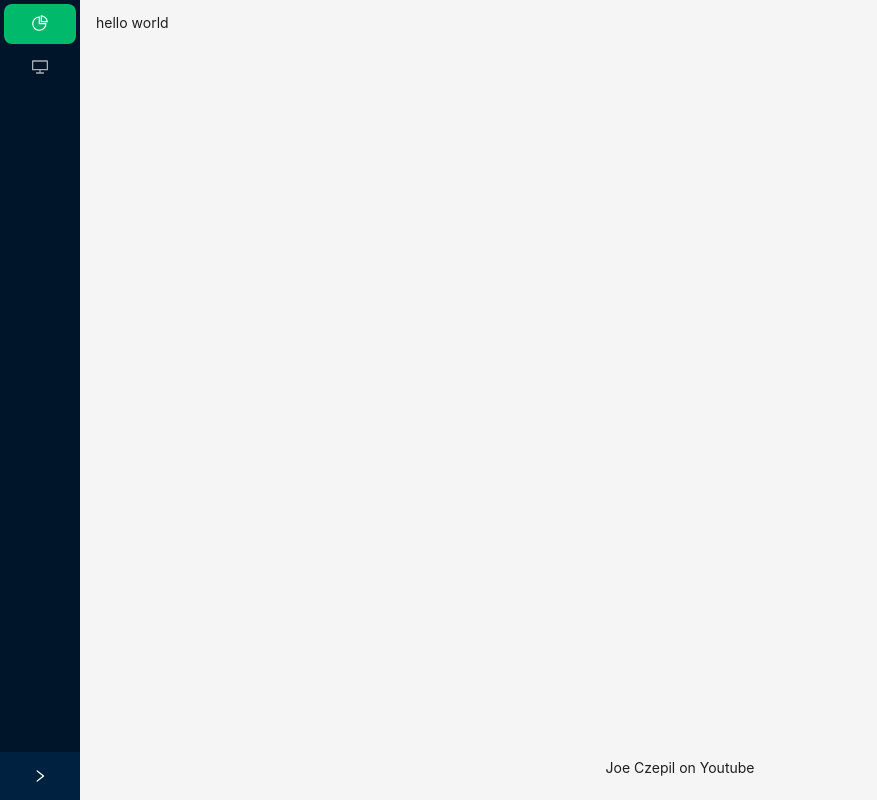
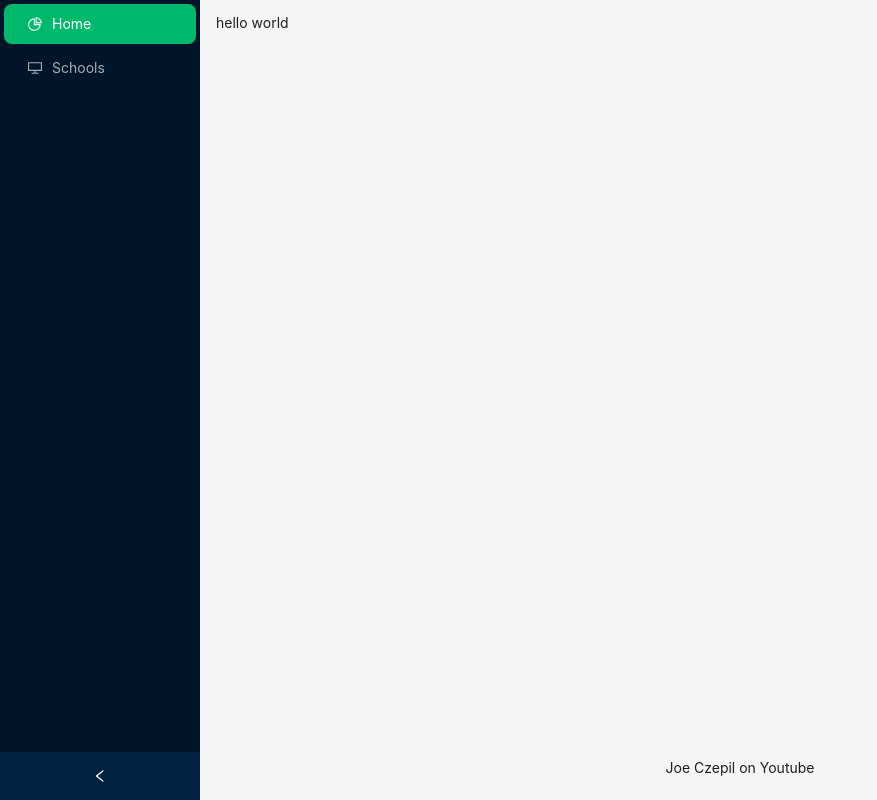
Before and after one commit to ProgrammingJoe/ReactBoilerPlate, a React (Create React App) app: page / in a window 1280 px wide. Shown: the whole page, without its empty margins (0-877 px from the left). Built offline with nearby package versions, Linux system fonts and the light colour scheme; no server answers.

Commit message:
Fix router flicker

```diff
--- /dev/null
+++ b/src/app.tsx
@@ -0,0 +1,23 @@
+// App.tsx
+import React from 'react'
+import { Routes, Route } from 'react-router-dom'
+
+import Home from './pages/home'
+import Schools from './pages/schools/list'
+import EditSchool from './pages/schools/edit'
+
+import BasicPage from './library/page-templates/basic-page'
+
+const App: React.FunctionComponent = () => {
+  return (
+    <BasicPage>
+      <Routes>
+        <Route path="/" element={<Home />} />
+        <Route path="/schools" element={<Schools />} />
+        <Route path="/schools/:id" element={<EditSchool />} />
+      </Routes>
+    </BasicPage>
+  )
+}
+
+export default App
--- a/src/index.tsx
+++ b/src/index.tsx
@@ -1,13 +1,13 @@
 import React from 'react'
 import ReactDOM from 'react-dom/client'
-import { RouterProvider } from 'react-router-dom'
+import { BrowserRouter } from 'react-router-dom'
 
 import reportWebVitals from './reportWebVitals'
-import router from './router'
 import GlobalStyle from './globalStyles'
 import store from 'store/index'
 import { Provider } from 'react-redux'
 
+import App from './app'
 import BaseDataProvider from 'providers/baseDataProvider'
 import ThemeProvider from 'providers/themeProvider'
 
@@ -22,7 +22,9 @@ root.render(
     <ThemeProvider>
       <React.StrictMode>
         <GlobalStyle/>
-        <RouterProvider router={router} />
+        <BrowserRouter>
+          <App />
+        </BrowserRouter>
       </React.StrictMode>
     </ThemeProvider>
   </Provider>
--- a/src/library/page-templates/basic-page.tsx
+++ b/src/library/page-templates/basic-page.tsx
@@ -47,7 +47,7 @@ const BasicPage: React.FC<ProviderProps> = ({ children }) => {
     return '1'
   }
 
-  const [collapsed, setCollapsed] = useState(true)
+  const [collapsed, setCollapsed] = useState(false)
   const [selectedKey, setSelectedKey] = useState(determineKey)
 
   useEffect(() => {
--- a/src/pages/home.tsx
+++ b/src/pages/home.tsx
@@ -1,8 +1,7 @@
 import React from 'react'
-import BasicPage from 'library/page-templates/basic-page'
 
 const App: React.FunctionComponent = () => {
-  return <BasicPage><p>hello world</p></BasicPage>
+  return <div><p>hello world</p></div>
 }
 
 export default App
--- a/src/pages/schools/components/school-table-filters.tsx
+++ b/src/pages/schools/components/school-table-filters.tsx
@@ -25,7 +25,9 @@ const SchoolTableFilters: React.FunctionComponent<Props> = ({ onFilterChanged })
   }
 
   useEffect(() => {
-    createFilterString()
+    if (amountFilter !== '' || categoryFilter !== '') {
+      createFilterString()
+    }
   }, [amountFilter, categoryFilter])
 
   const createFilterString = (): void => {
--- a/src/pages/schools/edit.tsx
+++ b/src/pages/schools/edit.tsx
@@ -1,15 +1,13 @@
 import React from 'react'
 import { useParams } from 'react-router-dom'
-
-import BasicPage from 'library/page-templates/basic-page'
 
 const EditSchool: React.FunctionComponent = () => {
   const { id } = useParams()
 
   return (
-    <BasicPage>
+    <div>
       <p>Editing {id}</p>
-    </BasicPage>
+    </div>
   )
 }
 
--- a/src/pages/schools/list.tsx
+++ b/src/pages/schools/list.tsx
@@ -4,7 +4,6 @@ import { Typography, Button } from 'antd'
 import SchoolsAPI from 'plugins/schoolsAPI'
 import SchoolTable from './components/school-table'
 import SchoolForm from './components/school-form'
-import BasicPage from 'library/page-templates/basic-page'
 import { School } from 'types'
 import { TABLE_PAGE_SIZE } from 'utils'
 import { InlineTableFormSpace, TableHeader } from 'library/tables/table-wrappers'
@@ -68,7 +67,7 @@ const Schools: React.FunctionComponent = () => {
   }
 
   return (
-    <BasicPage>
+    <div>
       <TableHeader>
         <Title level={2}>Schools</Title>
         {!isFormVisible && (<Button
@@ -91,7 +90,7 @@ const Schools: React.FunctionComponent = () => {
           hideForm={() => setIsFormVisible(false)}
         />}
       </InlineTableFormSpace>
-    </BasicPage>
+    </div>
   )
 }
 
```
Also changed, not shown: src/router.tsx (deleted, +0 -22 lines).
